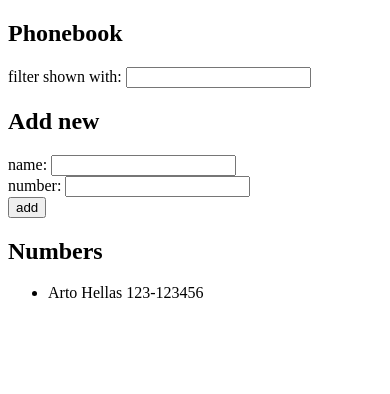
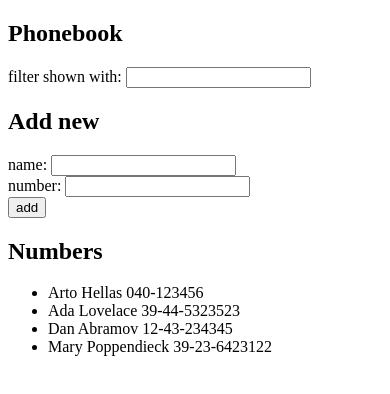
Before and after one commit to AndrewJreij/FSO, a React (Create React App) app: page / in a window 390 px wide. Shown: the top 394 px of the page. Built offline with nearby package versions, Linux system fonts and the light colour scheme; data requests are answered from the project's data file.

Commit message:
phoneboon json server

```diff
--- /dev/null
+++ b/db.json
@@ -0,0 +1,24 @@
+{
+    "persons": [
+        {
+            "name": "Arto Hellas",
+            "number": "040-123456",
+            "id": 1
+        },
+        {
+            "name": "Ada Lovelace",
+            "number": "39-44-5323523",
+            "id": 2
+        },
+        {
+            "name": "Dan Abramov",
+            "number": "12-43-234345",
+            "id": 3
+        },
+        {
+            "name": "Mary Poppendieck",
+            "number": "39-23-6423122",
+            "id": 4
+        }
+    ]
+}
--- a/src/App.js
+++ b/src/App.js
@@ -1,15 +1,22 @@
-import { useState } from 'react'
+import { useEffect, useState } from 'react'
 import Persons from './components/Persons'
 import PersonForm from './components/PersonForm'
 import Filter from './components/Filter'
+import axios from 'axios'
 
 const App = () => {
-    const [persons, setPersons] = useState([
-        { name: 'Arto Hellas', number: '123-123456' }
-    ])
+    const [persons, setPersons] = useState([])
     const [newName, setNewName] = useState('')
     const [newNumber, setNewNumber] = useState('')
     const [filter, setFilter] = useState('')
+
+    useEffect(() => {
+        axios
+            .get('http://localhost:3001/persons')
+            .then(response => {
+                setPersons(response.data)
+            })
+    }, [])
 
 
     const peopleToShow = filter !== ''
--- a/src/index.js
+++ b/src/index.js
@@ -1,6 +1,5 @@
-import React from 'react'
 import ReactDOM from 'react-dom/client'
-
 import App from './App'
 
+
 ReactDOM.createRoot(document.getElementById('root')).render(<App />)
```
Also changed, not shown: package.json (+7 -2 lines), 1 other file (tests, documents, lock files or other folders).
